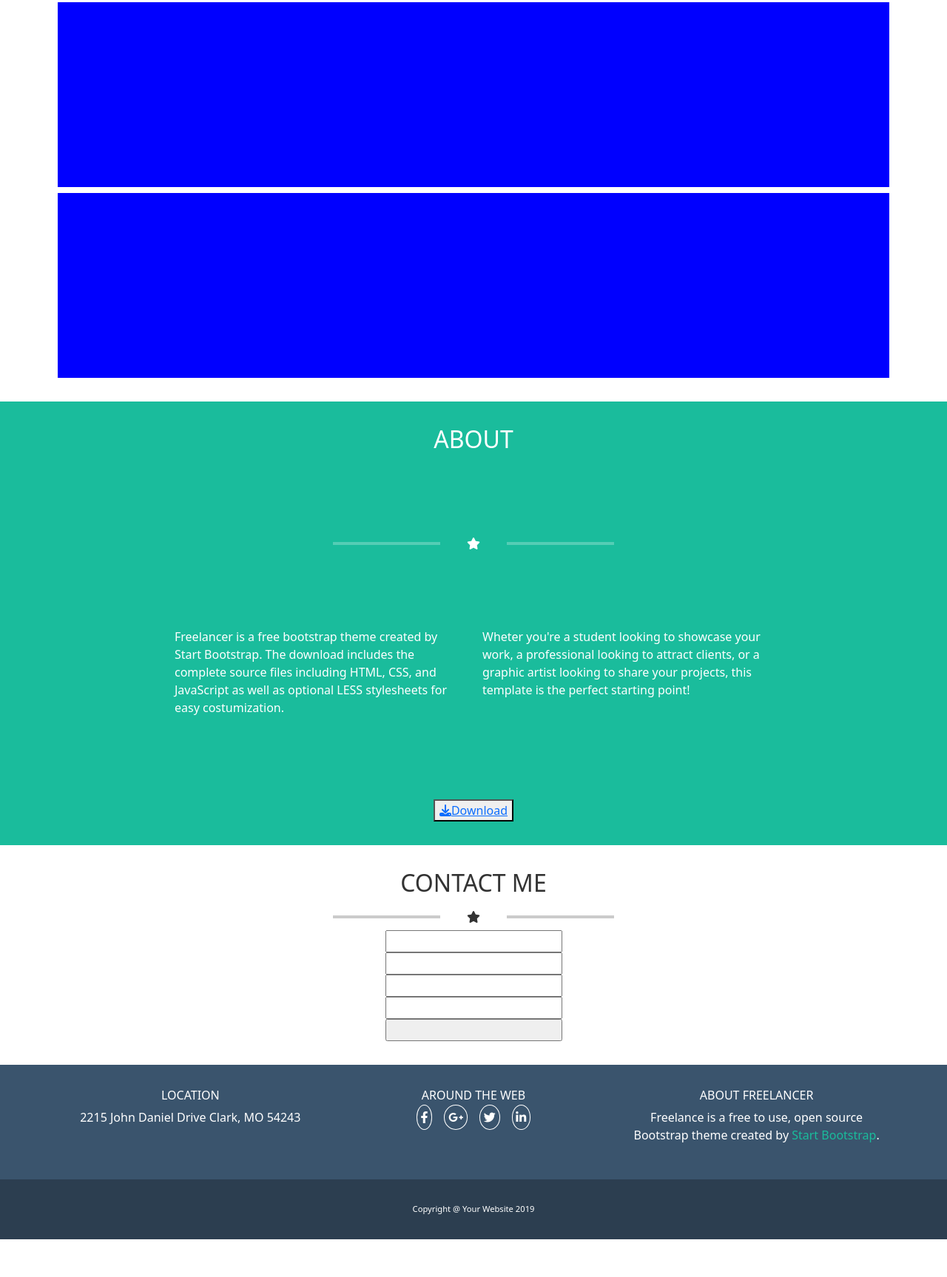
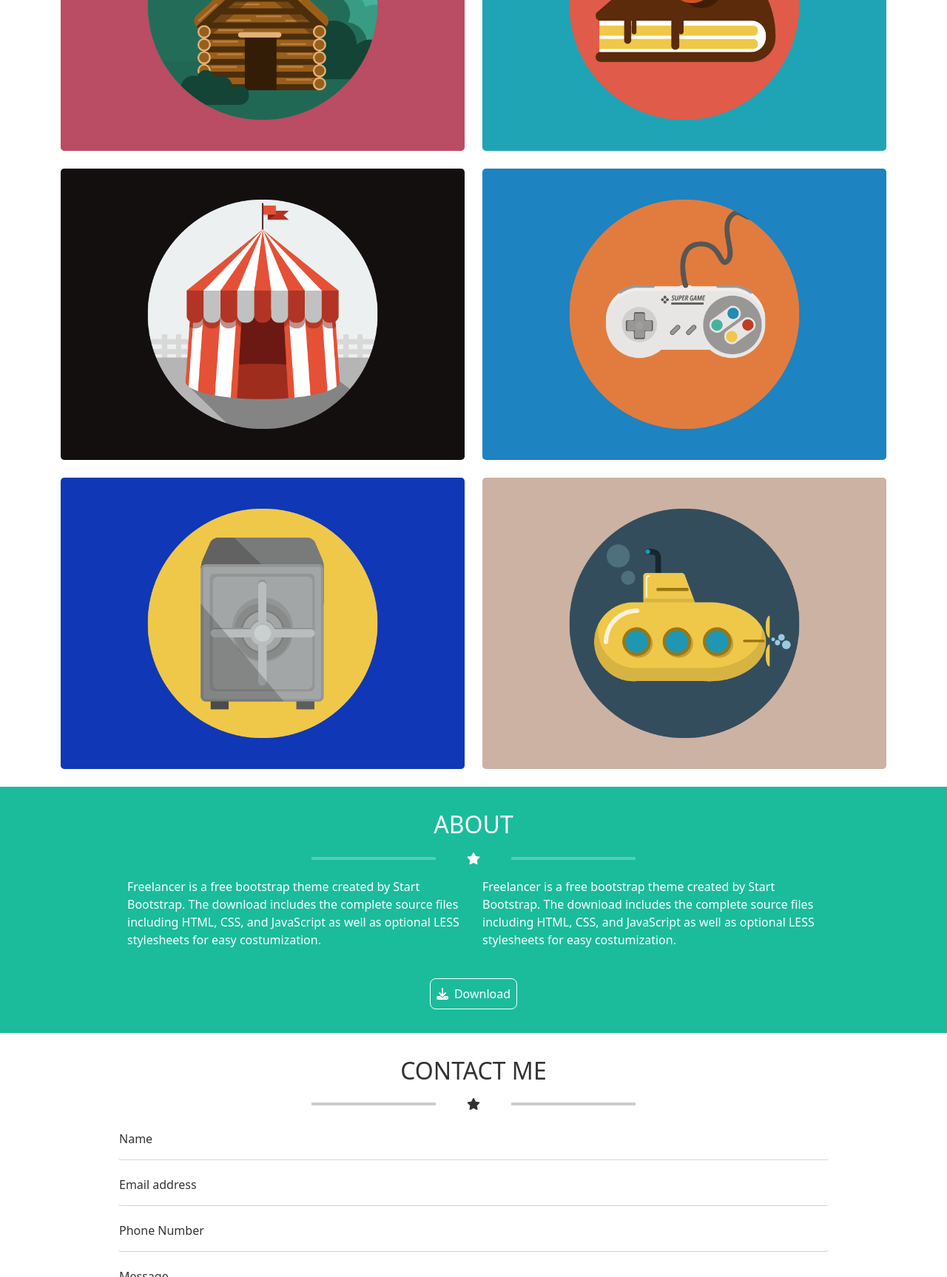
Before and after one commit to giuliogallo94/html-css-bootstrap-freelancer, a plain HTML site: page index.html in a window 1280 px wide. Shown: the part 1073-2800 px from the top of the page at 74% size. Before the commit the page ends 2749 px from the top, so only its background shows below. Drawn offline with nearby package versions, Linux system fonts and the light colour scheme.

Commit message:
add: form

```diff
--- a/css/style.css
+++ b/css/style.css
@@ -9,12 +9,16 @@ img {
 }
 
 :root {
-    --lightgreen: #1ABC9C;
-    --dark-bg: #2C3E50;
+  --lightgreen: #1abc9c;
+  --dark-bg: #2c3e50;
 }
 /* COMMON */
 .lightgreen-bg {
   background-color: var(--lightgreen);
+}
+
+.card {
+  background-color: unset;
 }
 /* Header */
 
@@ -32,8 +36,8 @@ nav .container {
   color: white;
 }
 
-nav i{
-    color: #686F75;
+nav i {
+  color: #686f75;
   border: 1px solid white;
   padding: 0.5rem;
   border-radius: 0.2rem;
@@ -68,27 +72,16 @@ nav h4 {
   text-decoration: none;
   color: white;
 }
+
 /* Hero */
 .hero {
+  margin-top: 100px;
   width: 100%;
   color: white;
 }
 
-.hero img{
+.hero img {
   max-width: 40%;
-    margin-bottom: 0.5rem;
-}
-.inner-hero {
-    padding-top: 1rem;
-    width: 100%;
-    display: flex;
-    flex-direction: column;
-    justify-content: space-around;
-    align-items: center;
-}
-
-.inner-hero p {
-    font-size: 0.8rem;
 }
 
 .star {
@@ -107,24 +100,22 @@ nav h4 {
 /* MAIN */
 
 /* Portfolio */
-.portfolio {
-    padding-top: 2rem;
-    padding-bottom: 2rem;
-    text-align: center;
+.card img {
+  border-radius: 1rem;
 }
 
-.portfolio .star {
-    margin: 0 auto;
+.ms_card {
+  border: none;
 }
-/* DEBUG */
-.col-debug {
-    background-color: blue;
-    min-height: 250px ;
+
+.portfolio .col-debug img {
+  color: black;
+  border-radius: 1rem;
 }
 
 /* About */
 .about {
-    width: 70%;
+  width: 80%;
   margin: 0 auto;
   color: white;
   padding: 2rem;
@@ -132,21 +123,26 @@ nav h4 {
   flex-direction: column;
   justify-content: space-between;
   align-items: center;
-    /* Debug */
-    min-height: 600px;
 }
 
-.portfolio a {
+.about button {
+  background-color: var(--lightgreen);
+  border-radius: 0.5rem;
+  border: 1px solid white;
+}
+
+.about a {
+  color: white;
   text-decoration: none;
 }
 
-.portfolio button {
-    background-color: var(--lightgreen);
+.about button i {
+  margin-right: 0.5rem;
 }
 
 /* Contact me */
 .contact-me {
-    width: 70%;
+  width: 80%;
   margin: 0 auto;
   color: #333333;
   padding: 2rem;
@@ -159,6 +155,35 @@ nav h4 {
   display: flex;
   flex-direction: column;
 }
+/*
+.contact-me .row {
+  text-align: ;
+} */
+
+.ms_form-control {
+  padding-left: 0px 0px;
+  border-left: none;
+  border-top: none;
+  border-right: none;
+  align-self: flex-start;
+}
+
+.ms_form-control:focus {
+  box-shadow: none;
+}
+
+.ms_form-floating {
+  padding: 0;
+}
+
+.ms_form-floating > label {
+  padding-left: 0;
+}
+
+.btn_green {
+  background-color: var(--lightgreen);
+  color: white;
+}
 
 /* FOOTER */
 footer {
@@ -166,14 +191,13 @@ footer {
 }
 
 .footer-top {
-    background-color: #3A546D;
+  background-color: #3a546d;
   padding: 2rem;
   display: flex;
   flex-direction: column;
   justify-content: space-between;
   align-items: center;
 }
-
 
 .footer-top ul {
   list-style-type: none;
--- a/index.html
+++ b/index.html
@@ -21,7 +21,7 @@
     <!-- Header -->
     <header>
       <!-- Nav -->
-      <nav>
+      <nav class="fixed-top">
         <div class="container">
           <h4>START BOOTSTRAP</h4>
           <a href=""><i class="fa-solid fa-bars"></i></a>
@@ -37,11 +37,11 @@
       <!-- /Nav -->
 
       <!-- Hero -->
-      <div class="hero lightgreen-bg">
+      <div class="hero lightgreen-bg py-4">
         <div class="container">
           <div class="row text-center">
             <div class="col-12"><img src="img/avatar.svg" alt="" /></div>
-            <div class="col-12"><h2>START BOOTSTRAP</h2></div>
+            <div class="col-12 mt-3"><h2>START BOOTSTRAP</h2></div>
             <div class="col-12">
               <div class="star">
                 <hr />
@@ -62,22 +62,53 @@
     <!-- Main -->
     <main>
       <!-- Portfolio -->
-      <section class="portfolio">
+      <section class="portfolio py-4 text-center">
         <h2>PORTFOLIO</h2>
         <div class="star">
           <hr />
           <i class="fa-solid fa-star"></i>
           <hr />
         </div>
-        <div class="container">
-          <div class="row g-2">
-            <div class="col-12 col-lg-6 col-xxl-4 col-debug"></div>
-            <div class="col-12 col-lg-6 col-xxl-4 col-debug"></div>
-            <div class="col-12 col-lg-6 col-xxl-4 col-debug"></div>
-            <div class="col-12 col-lg-6 col-xxl-4 col-debug"></div>
-            <div class="col-12 col-lg-6 col-xxl-4 col-debug"></div>
-            <div class="col-12 col-lg-6 col-xxl-4 col-debug"></div>
+        <div class="container mt-3">
+          <!-- Row -->
+          <div class="row g-4">
+            <!-- Col -->
+            <div class="col-12 col-lg-6 col-xxl-4">
+              <img class="rounded-3" src="img/cabin.png" alt="" />
+            </div>
+            <!-- /Col -->
+
+            <!-- Col -->
+            <div class="col-12 col-lg-6 col-xxl-4">
+              <img class="rounded-3" src="img/cake.png" alt="" />
+            </div>
+            <!-- /Col -->
+
+            <!-- Col -->
+            <div class="col-12 col-lg-6 col-xxl-4">
+              <img class="rounded-3" src="img/circus.png" alt="" />
+            </div>
+            <!-- /Col -->
+
+            <!-- Col -->
+            <div class="col-12 col-lg-6 col-xxl-4">
+              <img class="rounded-3" src="img/game.png" alt="" />
+            </div>
+            <!-- /Col -->
+
+            <!-- Col -->
+            <div class="col-12 col-lg-6 col-xxl-4">
+              <img class="rounded-3" src="img/safe.png" alt="" />
+            </div>
+            <!-- /Col -->
+
+            <!-- Col -->
+            <div class="col-12 col-lg-6 col-xxl-4">
+              <img class="rounded-3" src="img/submarine.png" alt="" />
+            </div>
+            <!-- /Col -->
           </div>
+          <!-- /Row -->
         </div>
       </section>
       <!-- /Portfolio -->
@@ -91,7 +122,7 @@
             <i class="fa-solid fa-star"></i>
             <hr />
           </div>
-          <div class="container">
+          <div class="container mt-2">
             <div class="row">
               <div class="col-12 col-lg-6">
                 <p>
@@ -103,15 +134,15 @@
               </div>
               <div class="col-12 col-lg-6">
                 <p>
-                  Wheter you're a student looking to showcase your work, a
-                  professional looking to attract clients, or a graphic artist
-                  looking to share your projects, this template is the perfect
-                  starting point!
+                  Freelancer is a free bootstrap theme created by Start
+                  Bootstrap. The download includes the complete source files
+                  including HTML, CSS, and JavaScript as well as optional LESS
+                  stylesheets for easy costumization.
                 </p>
               </div>
             </div>
           </div>
-          <button>
+          <button class="mt-4 p-2">
             <a href=""><i class="fa-solid fa-download"></i>Download</a>
           </button>
         </div>
@@ -126,13 +157,57 @@
           <i class="fa-solid fa-star"></i>
           <hr />
         </div>
-        <form action="">
-          <input type="text" />
-          <input type="text" />
-          <input type="text" />
-          <input type="text" />
-          <input type="button" />
-        </form>
+        <div class="row text-start">
+          <div class="col-12">
+            <div class="form-floating ms_form-floating mb-1">
+              <input
+                type="name"
+                class="form-control ms_form-control"
+                id=""
+                placeholder="name@example.com" />
+              <label class="ms_padding" for="floatingInput">Name</label>
+            </div>
+          </div>
+          <div class="col-12">
+            <div class="form-floating ms_form-floating mb-1">
+              <input
+                type="email"
+                class="form-control ms_form-control"
+                id="floatingInput"
+                placeholder="name@example.com" />
+              <label for="floatingInput">Email address</label>
+            </div>
+          </div>
+          <div class="col-12">
+            <div class="form-floating ms_form-floating mb-1">
+              <input
+                type="text"
+                class="form-control ms_form-control"
+                id="floatingInput"
+                placeholder="name@example.com" />
+              <label class="form-label" for="floatingInput">Phone Number</label>
+            </div>
+          </div>
+
+          <!-- Textarea -->
+          <div class="col-12">
+            <div class="form-floating ms_form-floating">
+              <textarea
+                class="form-control ms_form-control"
+                placeholder="Leave a comment here"
+                id="floatingTextarea2"
+                style="height: 200px"></textarea>
+              <label for="floatingTextarea2">Message</label>
+            </div>
+          </div>
+          <!-- /Textarea -->
+
+          <!-- Send Button -->
+          <div class="col-12">
+            <button type="button" class="btn btn_green mt-3">Send</button>
+          </div>
+          <!-- /Send Buttonk -->
+        </div>
       </section>
       <!-- /Contact me -->
     </main>
@@ -178,7 +253,6 @@
       <!-- Footer-bottom -->
       <div class="footer-bottom">Copyright @ Your Website 2019</div>
     </footer>
-
     <!-- /Footer -->
   </body>
 </html>
```
Lines whose indentation alone changed are shown as unchanged.
